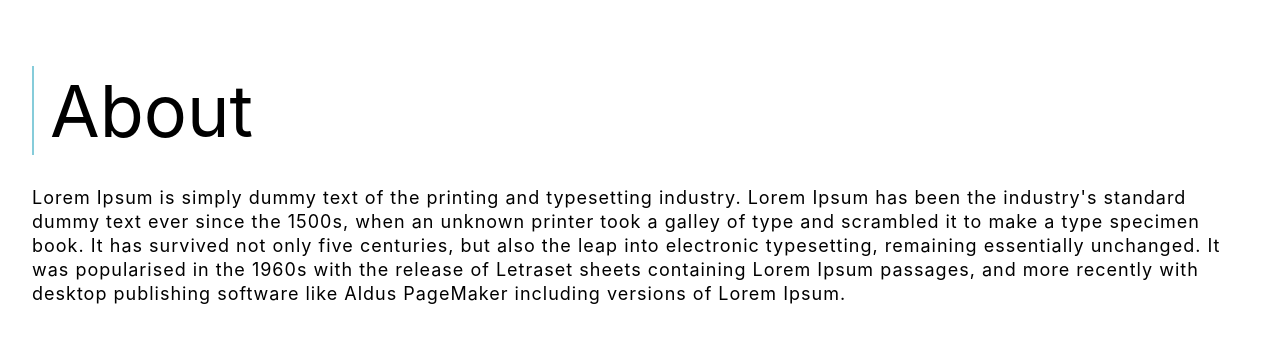
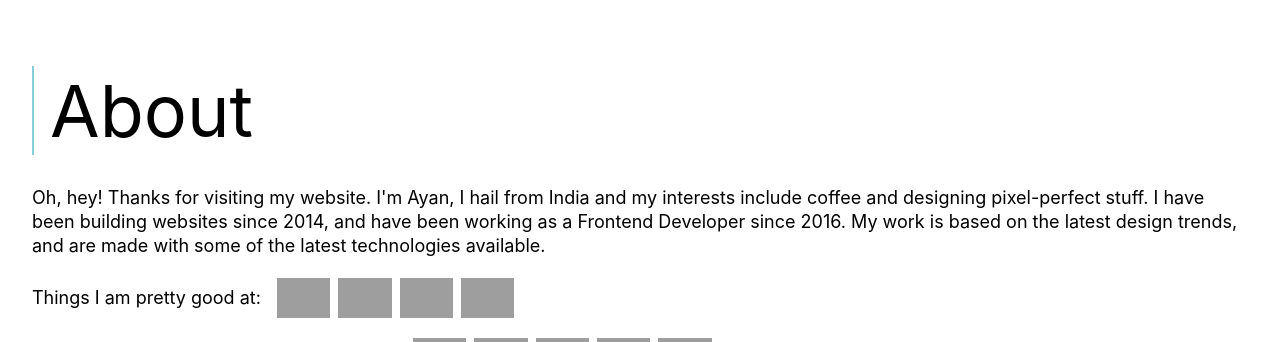
Before and after one commit to ayanb911/portfolio, a web app: file index.html in a window 1280 px wide. Shown: the part 297-639 px from the top of the page. Run offline with its HTML, style and script files only (its server is not run), Linux system fonts and the light colour scheme; style sheets or scripts are compiled from the project's sources; some libraries are stand-ins or nearby versions; grey boxes are pictures that could not be loaded.

Commit message:
project section content updated, links, tags designed

```diff
--- a/assets/css/style.css
+++ b/assets/css/style.css
@@ -39,6 +39,26 @@
     }
   }
 }*/
+.row-icons {
+  display: -webkit-box;
+  display: -ms-flexbox;
+  display: flex;
+  -webkit-box-orient: horizontal;
+  -webkit-box-direction: normal;
+      -ms-flex-direction: row;
+          flex-direction: row;
+  -webkit-box-align: center;
+      -ms-flex-align: center;
+          align-items: center;
+  margin-top: 20px;
+  font-size: 18px;
+  line-height: 24px; }
+  .row-icons img {
+    margin: 0 4px;
+    height: 40px; }
+    .row-icons img:first-child {
+      margin-left: 16px; }
+
 section {
   margin-bottom: 32px; }
   section#introBanner {
@@ -142,7 +162,6 @@ section {
         margin-right: 16px; }
     section#about p {
       font-size: 18px;
-      letter-spacing: 1px;
       line-height: 24px; }
   section#projects {
     background: url("../images/project-back.jpeg");
--- a/assets/sass/style.scss
+++ b/assets/sass/style.scss
@@ -39,6 +39,23 @@
     }
   }
 }*/
+
+.row-icons{
+  display: flex;
+  flex-direction: row;
+  align-items: center;
+  margin-top: 20px;
+  font-size: 18px;
+  line-height: 24px;
+  img{
+    margin: 0 4px;
+    height: 40px;
+    &:first-child{
+      margin-left: 16px;
+    }
+  }
+}
+
 section {
   margin-bottom: 32px;
   &#introBanner {
@@ -146,7 +163,6 @@ section {
     }
     p{
       font-size: 18px;
-      letter-spacing: 1px;
       line-height: 24px;
     }
   }
--- a/index.html
+++ b/index.html
@@ -46,7 +46,30 @@
     <div class="title">
         About
     </div>
-    <p>Lorem Ipsum is simply dummy text of the printing and typesetting industry. Lorem Ipsum has been the industry's standard dummy text ever since the 1500s, when an unknown printer took a galley of type and scrambled it to make a type specimen book. It has survived not only five centuries, but also the leap into electronic typesetting, remaining essentially unchanged. It was popularised in the 1960s with the release of Letraset sheets containing Lorem Ipsum passages, and more recently with desktop publishing software like Aldus PageMaker including versions of Lorem Ipsum.</p>
+    <p>
+        Oh, hey! Thanks for visiting my website. I'm Ayan, I hail from India and my interests include coffee and designing pixel-perfect stuff. I have been building websites since 2014, and have been working as a Frontend Developer since 2016. My work is based on the latest design trends, and are made with some of the latest technologies available.</p>
+    <div class="row-icons">
+        Things I am pretty good at:
+        <img src="assets/images/coding%20icons/html5.png" alt="HTML">
+        <img src="assets/images/coding%20icons/sass.svg" alt="SCSS">
+        <img src="assets/images/coding%20icons/js.png" alt="JS" class="js">
+        <img src="assets/images/coding%20icons/jquery.gif" alt="jQuery">
+    </div>
+    <div class="row-icons">
+        Things I have used and experimented with:
+        <img src="assets/images/coding%20icons/vuejs.png" alt="VueJS">
+        <img src="assets/images/coding%20icons/mongodb.jpg" alt="MongoDB">
+        <img src="assets/images/coding%20icons/express.png" alt="Express" class="exp">
+        <img src="assets/images/coding%20icons/angularjs.png" alt="Angular">
+        <img src="assets/images/coding%20icons/nodejs.png" alt="NodeJS">
+    </div>
+    <div class="row-icons">
+        Other things I can do:
+        <img src="assets/images/coding%20icons/Photoshop_CC_icon.png" alt="Photoshop">
+        <img src="assets/images/coding%20icons/git.png" alt="Git">
+        <img src="assets/images/coding%20icons/PHP.png" alt="PHP" class="php">
+        <img src="assets/images/coding%20icons/druplicon-small.png" alt="Drupal" class="drupal">
+    </div>
 </section>
 <section id="projects" class="section">
     <div class="title">
@@ -72,8 +95,15 @@
                     <img class="third is-animating" src="assets/images/Project Images/hrn/Screen Shot 2017-07-15 at 11.37.07 AM.png" alt="">
                 </div>
                 <div class="content is-active">
-                    <p>It is a long established fact that a reader will be distracted by the readable content of a page when looking at its layout. The point of using Lorem Ipsum is that it has a more-or-less normal distribution of letters, as opposed to using 'Content here, content here', making it look like readable English.
-                    </p>
+                    <span class="project-desc">
+                        <a class="desc-title" href=""><h4>Website Mockup - HRN</h4></a>
+                        A mockup of the <a href="https://www.hrn.io">HRN</a> website, that is fully responsive. I chose to build it since I was looking to use the glitch effect, and this site did, when hovered on their logo. Additionally, it used the black color, which most websites don't nowadays. I also built a mini-framework for this, as you can see in it's <a href="">repo</a>.
+                        <div class="desc-tags">
+                            Most used: &nbsp;
+                            <span>SASS</span>
+                            <span>jQuery</span>
+                        </div>
+                    </span>
                 </div>
             </div>
             <div id="project-2" class="project-pop hidden">
@@ -83,7 +113,15 @@
                     <img class="third" src="assets/images/Project Images/ngti/Screen Shot 2017-07-15 at 11.42.06 AM.png" alt="">
                 </div>
                 <div class="content">
-                    <p>It is a long established fact that a reader will be distracted by the readable content of a page when looking at its layout. The point of using Lorem Ipsum is that it has a more-or-less normal distribution of letters, as opposed to using 'Content here, content here', making it look like readable English.</p>
+                    <span class="project-desc">
+                        <a class="desc-title" href=""><h4>Website Mockup - NGTI</h4></a>
+                        A mockup of the <a href="ngti.com">NGTI</a> website, desktop only, made as a challenge to make a website in one day. I chose this because it had great white space usage and a very clen design. I also wanted to sharpen my quick coding skills. Here's the <a href="">repo</a>.
+                        <div class="desc-tags">
+                            Most used: &nbsp;
+                            <span>HTML5</span>
+                            <span>SASS</span>
+                        </div>
+                    </span>
                 </div>
             </div>
             <div id="project-3" class="project-pop hidden">
@@ -93,7 +131,17 @@
                     <img class="third" src="assets/images/Project Images/todo/Screen Shot 2017-07-15 at 11.51.35 AM.png" alt="">
                 </div>
                 <div class="content">
-                    <p>It is a long established fact that a reader will be distracted by the readable content of a page when looking at its layout. The point of using Lorem Ipsum is that it has a more-or-less normal distribution of letters, as opposed to using 'Content here, content here', making it look like readable English.</p>
+                    <span class="project-desc">
+                        <a class="desc-title" href=""><h4>Todo App - MEAN Stack</h4></a>
+                        This was a result of experimenting with the MEAN Stack, it is a simple NodeJS app, where the user types in todo stuff, and can remove them by clicking on it. It is connected with a MongoDB database hosted on <a
+                            href="mlab.com">Mlab</a>. You can find the repo <a href="">here</a>.
+                        <div class="desc-tags">
+                            Most used: &nbsp;
+                            <span>NodeJS</span>
+                            <span>Express</span>
+                            <span>MongoDB</span>
+                        </div>
+                    </span>
                 </div>
             </div>
             <div id="project-4" class="project-pop hidden">
@@ -103,7 +151,17 @@
                     <img class="third" src="assets/images/Project Images/Crossroof/Screen Shot 2017-07-15 at 11.54.06 AM.png" alt="">
                 </div>
                 <div class="content">
-                    <p>It is a long established fact that a reader will be distracted by the readable content of a page when looking at its layout. The point of using Lorem Ipsum is that it has a more-or-less normal distribution of letters, as opposed to using 'Content here, content here', making it look like readable English.</p>
+                    <span class="project-desc">
+                        <a class="desc-title" href=""><h4>Crossroof</h4></a>
+                        The project idea was to have a comprehensive database of doctors, hospitals and donation centres across India, and this website acted as it's front. I was team-lead and Frontend Developer.<br>
+                        It was my first foray into web development and also the first large-scale website built by me, single-handedly. It was later improved upon; the mobile version of the site is a better reflection of my skills. The repo is <a href="">here</a>.
+                        <div class="desc-tags">
+                            Most used: &nbsp;
+                            <span>HTML5</span>
+                            <span>CSS</span>
+                            <span>Javascript</span>
+                        </div>
+                    </span>
                 </div>
             </div>
             <div id="project-5" class="project-pop hidden">
@@ -113,7 +171,22 @@
                     <img class="third" src="assets/images/Project Images/codepen - cube/Screen Shot 2017-07-15 at 11.58.17 AM.png" alt="">
                 </div>
                 <div class="content">
-                    <p>It is a long established fact that a reader will be distracted by the readable content of a page when looking at its layout. The point of using Lorem Ipsum is that it has a more-or-less normal distribution of letters, as opposed to using 'Content here, content here', making it look like readable English.</p>
+                    <!--<span class="project-desc">
+                        <a class="desc-title" href=""><h4>Rotating Cube - Codepen Project</h4></a>
+                        A cube with random rotation and colour gradients. Click the button to see for yourself.
+                        <div class="desc-tags">
+                            Most used: &nbsp;
+                            <span>Javascript</span>
+                        </div>
+                    </span>-->
+                    <span class="project-desc">
+                        <a class="desc-title" href=""><h4>Crossroof</h4></a>
+                        A cube with random rotation and colour gradients. This idea was brought to life by the wonders of CSS gradients and a simple random function.<br>
+                        <div class="desc-tags">
+                            Most used: &nbsp;
+                            <span>HTML5</span>
+                        </div>
+                    </span>
                 </div>
             </div>
             <div id="project-6" class="project-pop hidden">
@@ -123,7 +196,14 @@
                     <img class="third" src="assets/images/Project Images/Codepen - vue js game/Screen Shot 2017-07-15 at 12.16.34 PM.png" alt="">
                 </div>
                 <div class="content">
-                    <p>It is a long established fact that a reader will be distracted by the readable content of a page when looking at its layout. The point of using Lorem Ipsum is that it has a more-or-less normal distribution of letters, as opposed to using 'Content here, content here', making it look like readable English.</p>
+                    <span class="project-desc">
+                        <a class="desc-title" href=""><h4>Poke Game</h4></a>
+                        My first VueJS project and one of the worst games you'll ever see, I made this to test my VueJS knowledge and have some fun. Click on poke to get started.
+                        <div class="desc-tags">
+                            Most used: &nbsp;
+                            <span>VueJS</span>
+                        </div>
+                    </span>
                 </div>
             </div>
             <div id="project-7" class="project-pop hidden">
@@ -133,7 +213,14 @@
                     <img class="third" src="assets/images/Project Images/codepen - vue js form /Screen Shot 2017-07-15 at 12.12.27 PM.png" alt="">
                 </div>
                 <div class="content">
-                    <p>It is a long established fact that a reader will be distracted by the readable content of a page when looking at its layout. The point of using Lorem Ipsum is that it has a more-or-less normal distribution of letters, as opposed to using 'Content here, content here', making it look like readable English.</p>
+                    <span class="project-desc">
+                        <a class="desc-title" href=""><h4>Magic Form</h4></a>
+                        Forms are one of the most important elements of a website and also the most boring. Here I tried to devise a manner in which they might be made more interesting and intuitive.
+                        <div class="desc-tags">
+                            Most used: &nbsp;
+                            <span>VueJS</span>
+                        </div>
+                    </span>
                 </div>
             </div>
             <div id="project-8" class="project-pop hidden">
@@ -142,7 +229,15 @@
                     <img class="second" src="assets/images/Project Images/codepen - theme switcher/Screen Shot 2017-07-15 at 12.19.01 PM.png" alt="">
                 </div>
                 <div class="content">
-                    <p>It is a long established fact that a reader will be distracted by the readable content of a page when looking at its layout. The point of using Lorem Ipsum is that it has a more-or-less normal distribution of letters, as opposed to using 'Content here, content here', making it look like readable English.</p>
+                    <span class="project-desc">
+                        <a class="desc-title" href=""><h4>Day/Night Theme</h4></a>
+                        I had to originally implement two themes in a single project, and hence decided to do this mini-project with a focus on switching themes. The switcher icons (Sun, Moon and Stars) are CSS generated.
+                        <div class="desc-tags">
+                            Most used: &nbsp;
+                            <span>SASS</span>
+                            <span>HTML</span>
+                        </div>
+                    </span>
                 </div>
             </div>
             <div id="project-9" class="project-pop hidden">
@@ -152,7 +247,20 @@
                     <img class="third" src="assets/images/Project Images/Codepen websites/Screen Shot 2017-07-15 at 12.07.29 PM.png" alt="">
                 </div>
                 <div class="content">
-                    <p>It is a long established fact that a reader will be distracted by the readable content of a page when looking at its layout. The point of using Lorem Ipsum is that it has a more-or-less normal distribution of letters, as opposed to using 'Content here, content here', making it look like readable English.</p>
+                    <span class="project-desc">
+                        <a class="desc-title" href=""><h4>Website Concepts</h4></a>
+                        Website concepts which were built taking inspiration from mockups made on Uplabs, Dribbble etc. I try to code them exactly like the mockups - as the provided examples would suggest:
+                        <ul>
+                            <li>A product card in different design styles - Material, iOS and Tile <a href="">See it</a></li>
+                            <li>A concept for white-space minimalistic usage <a href="">See it</a></li>
+                            <li>A card concept for the planet Mars <a href="">See it</a></li>
+                        </ul>
+                        <div class="desc-tags">
+                            Most used: &nbsp;
+                            <span>HTML</span>
+                            <span>SASS</span>
+                        </div>
+                    </span>
                 </div>
             </div>
         </div>
```
Also changed, not shown: other parts of assets/css/style.css (+45 -3 lines), other parts of assets/sass/style.scss (+46 -4 lines).
